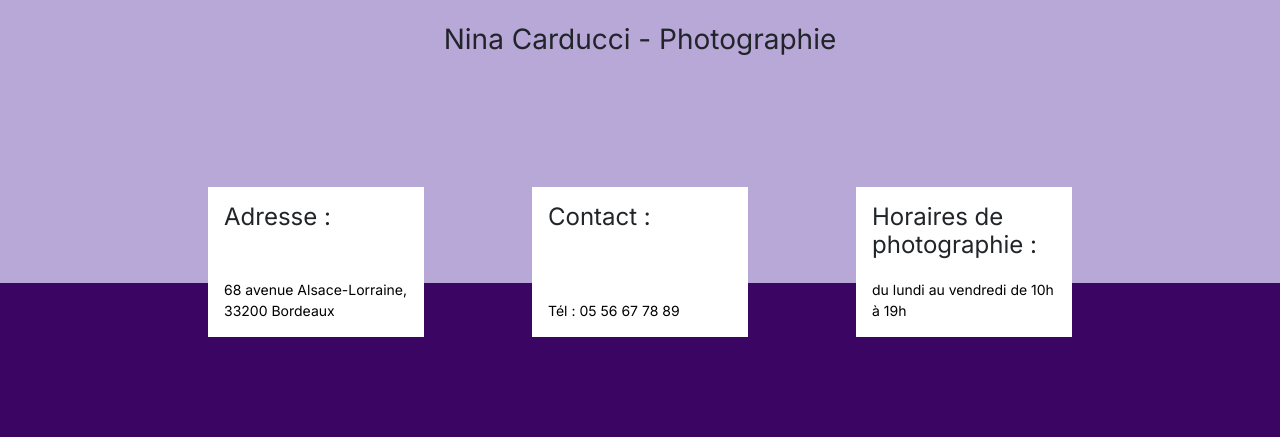
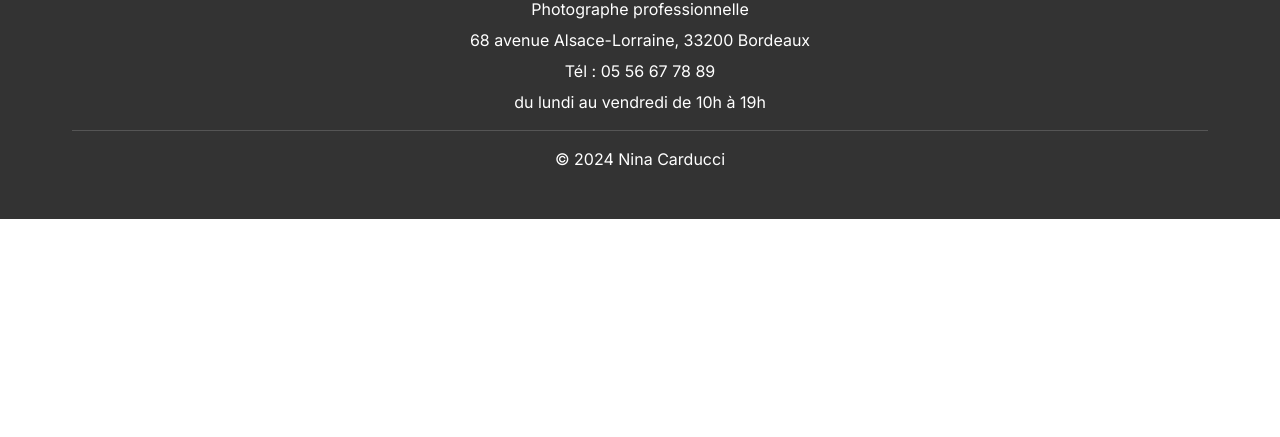
Before and after one commit to ClemMc/p8-nina-carducci, a plain HTML site: page index.html in a window 1280 px wide. Shown: the part 4792-5229 px from the top of the page. After the commit the page ends 5011 px from the top, so only its background shows below. Drawn offline with nearby package versions, Linux system fonts and the light colour scheme.

Commit message:
fix footer

```diff
--- a/assets/style.css
+++ b/assets/style.css
@@ -242,58 +242,25 @@ input[type="submit"] {
 	padding: .5em 1em
 }
 footer {
-    background-color: #B8A8D8;
-    padding-inline: 100px;
-    padding-block: 100px;
-    position: relative;
-    z-index: 1;
-	display: flex;
-	align-items: center;
-	flex-direction: column;
+    background-color: #333;
+	color: #fff;
+    padding: 2em 0;
+	text-align: center;
+}
+.footer-content {
+	max-width: 1200px;
+	margin: auto;
+	padding: 0 2em;
+}
+.footer-info p {
+	margin: 7px;
 }
 
-footer::before {
-    content: ' ';
-    background-color: #3a0563;
-    position: absolute;
-    width: 100%;
-    height: 30%;
-    bottom: 0;
-    left: 0;
-    z-index: -1;
+.footer-copyright {
+	margin-top: 1em;
+	border-top: 1px solid #555;
+	padding-top: 1em;
 }
-
-footer h3 {
-    text-align: center;
-    margin-bottom: 130px;
-}
-
-footer div {
-    display: flex;
-    justify-content: space-between;
-	width: 80%;
-}
-
-footer article {
-    background-color: white;
-    width: 25%;
-    height: 150px;
-    padding: 1em;
-    display: flex;
-    flex-direction: column;
-    justify-content: space-between;
-	align-items: flex-start;
-    z-index: 1;
-}
-
-
-
-footer p {
-    font-size: 14px;
-    color: black;
-    margin: 0;
-}
-
 
 
 @media all and (max-width: 1180px) {
--- a/index.html
+++ b/index.html
@@ -28,6 +28,7 @@
 		</ul>
 	</nav>
 </header>
+<main>
 	<div id="header">
 
 		<div id="carouselExampleIndicators" class="carousel slide" data-bs-ride="carousel">
@@ -156,23 +157,20 @@
 			</div>
 		</div>
 	</div>
+</main>
 <footer>
-	<h3>Nina Carducci - Photographie</h3>
-	<div>
-		<article>
-			<h4>Adresse :</h4>
+	<div class="footer-content">
+		<div class="footer-info">
+			<h3>Nina Carducci</h3>
+			<p>Photographe professionnelle</p>
 			<p>68 avenue Alsace-Lorraine, 33200 Bordeaux</p>
-		</article>
-		<article>
-			<h4>Contact :</h4>
 			<p>Tél : 05 56 67 78 89</p>
-		</article>
-		<article>
-			<h4>Horaires de photographie :</h4>
 			<p>du lundi au vendredi de 10h à 19h</p>
-		</article>
 		</div>
-
+		<div class="footer-copyright">
+			<p>© 2024 Nina Carducci</p>
+		</div>
+	</div>
 </footer>
 </body>
 </html>
```
Lines whose indentation alone changed are shown as unchanged.
